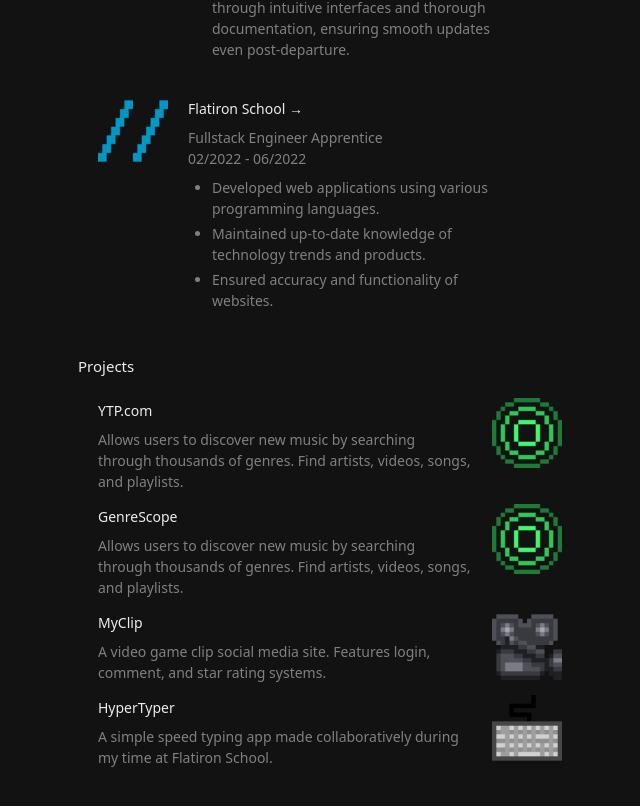
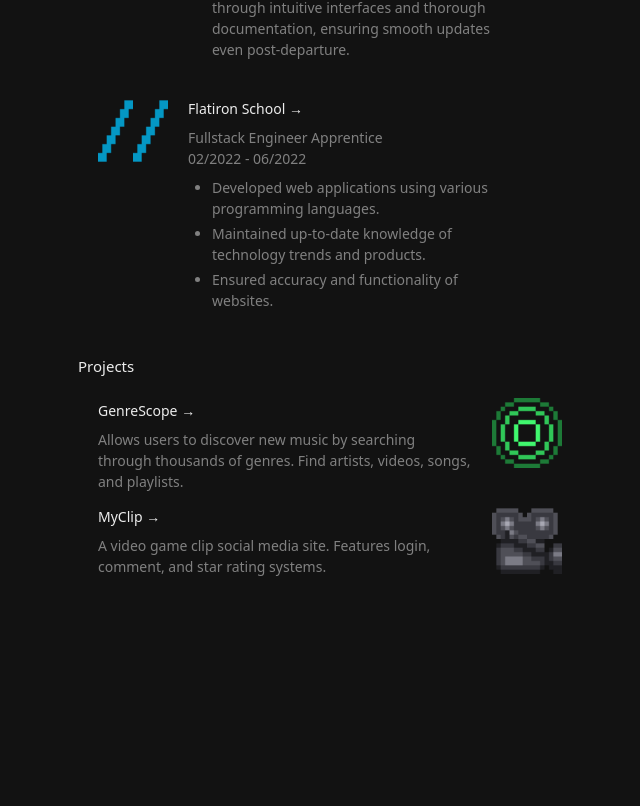
Before and after one commit to Scottsdaaale/portfolio-v2, a Next.js app: page / in a window 1280 px wide. Shown: the part 1464-2270 px from the top of the page, without its empty margins (320-960 px from the left). After the commit the page ends 2081 px from the top, so only its background shows below. Built offline with nearby package versions, Linux system fonts and the light colour scheme.

Commit message:
removed hypertyper and ytp

```diff
--- a/app/components/routes/dev/Projects.js
+++ b/app/components/routes/dev/Projects.js
@@ -11,14 +11,14 @@
     <div className='flex flex-row mb-3'>
       <div className='px-5'>
         <Link href={link} target='_blank' rel='noopener noreferrer'>
-          <h3 className='inline-block hover:text-blue-500 transition ease-in-out mb-2'>{title}</h3>
+          <h3 className='inline-block hover:text-blue-500 transition ease-in-out mb-2'>
+            {title}
+          </h3>
         </Link>
         <p>{description}</p>
       </div>
       <div>
-        <Link href={link} target='_blank' rel='noopener noreferrer'>
-          <Image src={gif} alt='Project' className='max-w-[70px]' />
-        </Link>
+        <Image src={gif} alt='Project' className='max-w-[70px]' />
       </div>
     </div>
   );
@@ -26,33 +26,33 @@
 
 function Projects() {
   const projectInfo = [
+    // {
+    //   title: 'YTP.com',
+    //   description: 'Allows users to discover new music by searching through thousands of genres. Find artists, videos, songs, and playlists.',
+    //   gif: genrescopeGif,
+    //   link: '',
+    // },
     {
-      title: 'YTP.com',
-      description: 'Allows users to discover new music by searching through thousands of genres. Find artists, videos, songs, and playlists.',
-      gif: genrescopeGif,
-      link: '',
-    },
-    {
-      title: 'GenreScope',
+      title: 'GenreScope →',
       description:
         'Allows users to discover new music by searching through thousands of genres. Find artists, videos, songs, and playlists.',
       gif: genrescopeGif,
       link: 'https://github.com/Scottsdaaale/GenreScope',
     },
     {
-      title: 'MyClip',
+      title: 'MyClip →',
       description:
         'A video game clip social media site. Features login, comment, and star rating systems.',
       gif: myclipGif,
       link: 'https://github.com/Scottsdaaale/MyClip',
     },
-    {
-      title: 'HyperTyper',
-      description:
-        'A simple speed typing app made collaboratively during my time at Flatiron School.',
-      gif: hypertyperGif,
-      link: 'https://github.com/Scottsdaaale/HyperTyper',
-    },
+    // {
+    //   title: 'HyperTyper →',
+    //   description:
+    //     'A simple speed typing app made collaboratively during my time at Flatiron School.',
+    //   gif: hypertyperGif,
+    //   link: 'https://github.com/Scottsdaaale/HyperTyper',
+    // },
   ];
 
   return (
```
